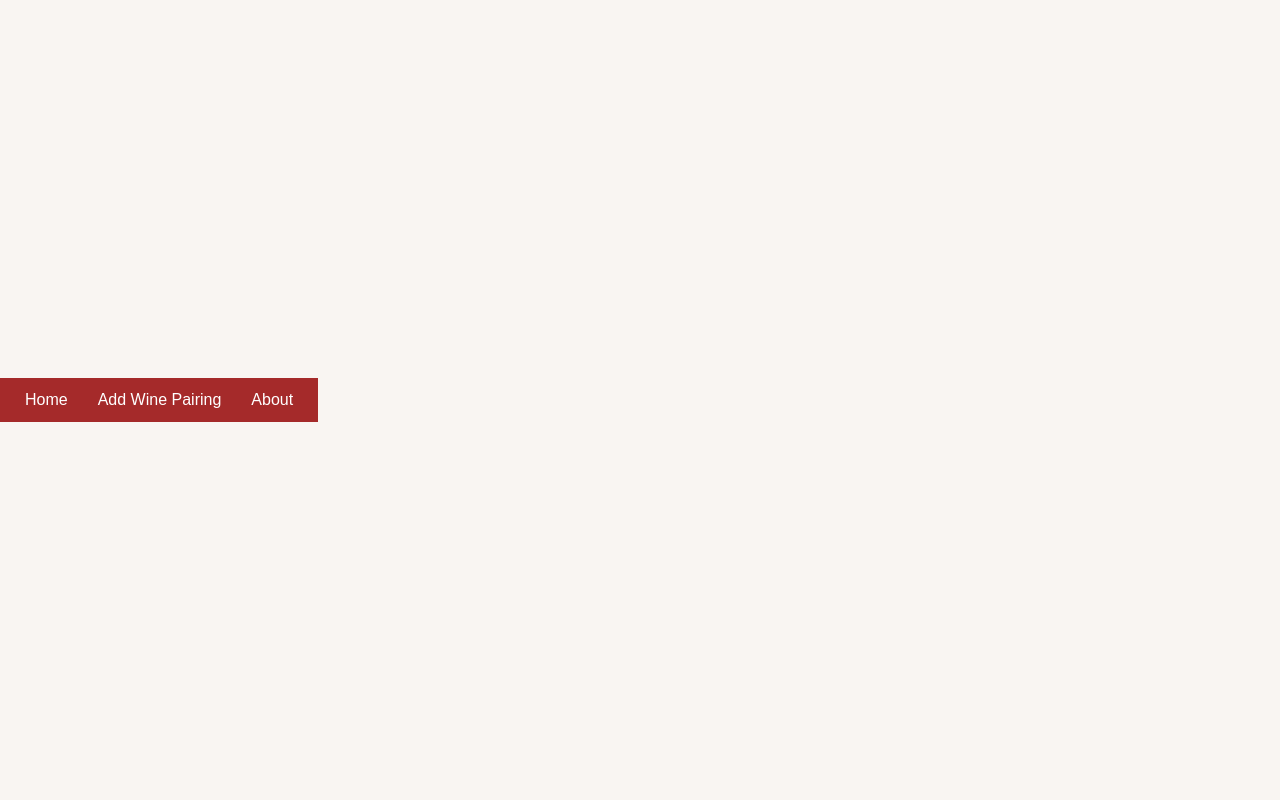
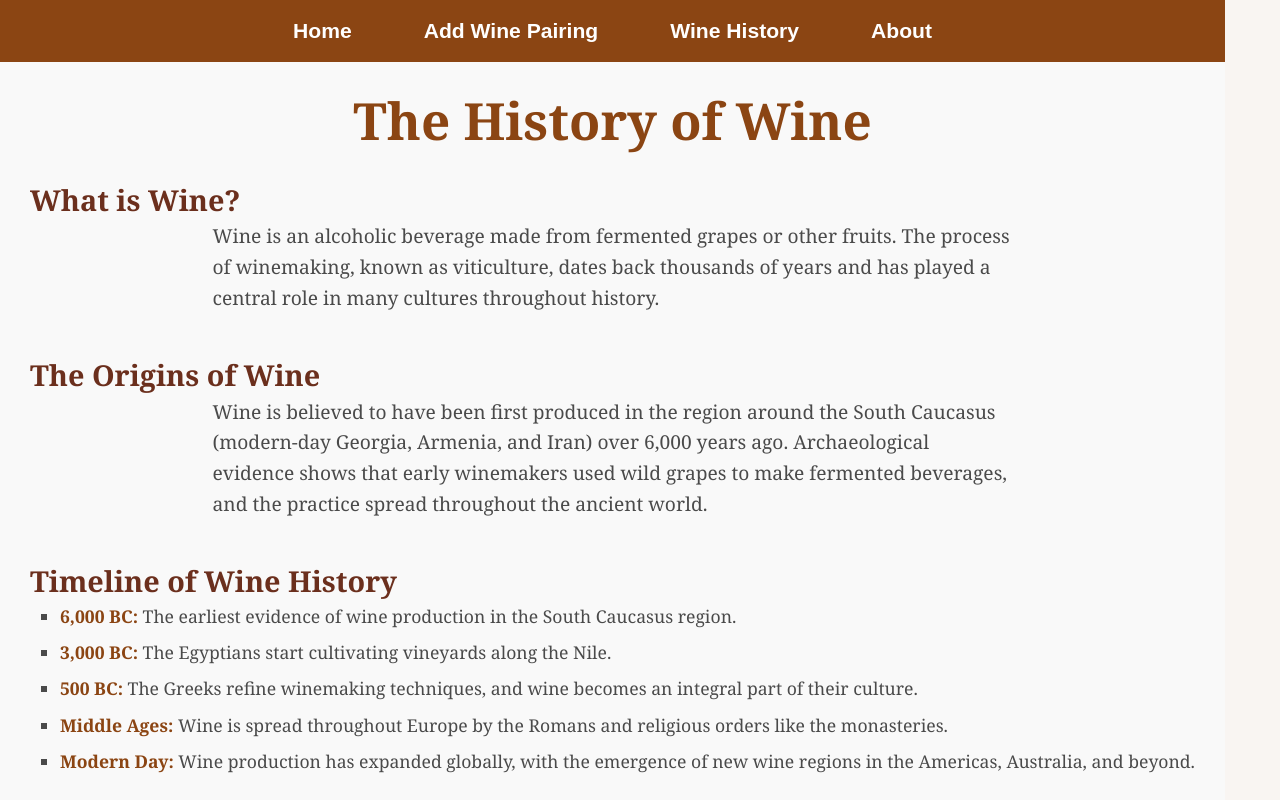
Before and after one commit to PamelaTerrell/PairingYourWineFront, a React (Vite) app: page /history in a window 1280 px wide. Shown: the top 800 px of the page. Built offline with nearby package versions, Linux system fonts and the light colour scheme.

Commit message:
addedHistory

```diff
--- a/src/App.jsx
+++ b/src/App.jsx
@@ -3,6 +3,7 @@
 import Home from './pages/Home';
 import AddWinePairing from './pages/AddWinePairing';
 import About from './pages/About';
+import WineHistory from './pages/WineHistory';
 import Navbar from './components/Navbar';
 
 const App = () => {
@@ -13,6 +14,7 @@
         <Route path="/" element={<Home />} />
         <Route path="/add" element={<AddWinePairing />} />
         <Route path="/about" element={<About />} />
+        <Route path="/history" element={<WineHistory />} />
       </Routes>
     </Router>
   );
--- a/src/components/Navbar.css
+++ b/src/components/Navbar.css
@@ -1,21 +1,33 @@
 /* Navbar.css */
+
 .navbar {
-    background-color: brown;
-    padding: 10px;
+    background-color: #8b4513;  /* Rich brown, wine-like color */
+    padding: 15px;
   }
 
-  .navbar ul {
+  .navbar-list {
     display: flex;
+    justify-content: center;
     list-style-type: none;
     margin: 0;
     padding: 0;
   }
 
-  .navbar li {
-    margin: 0 15px;
+  .navbar-item {
+    margin: 0 20px;
   }
 
-  .navbar a {
+  .navbar-link {
     color: white;
     text-decoration: none;
+    font-size: 1.2em;
+    font-weight: bold;
+    padding: 8px 16px;
+    border-radius: 5px;
+    transition: background-color 0.3s ease;
   }
+
+  .navbar-link:hover {
+    background-color: #6b2f1d;  /* A darker shade of brown */
+    border-radius: 5px;
+  }
--- a/src/components/Navbar.jsx
+++ b/src/components/Navbar.jsx
@@ -1,19 +1,30 @@
 import React from 'react';
-import './Navbar.css'
 import { Link } from 'react-router-dom';
+import './Navbar.css';  // Optional: If you want to add specific CSS styling for the Navbar
 
 const Navbar = () => {
   return (
     <nav className="navbar">
-      <ul>
-        <li>
-          <Link to="/">Home</Link>
+      <ul className="navbar-list">
+        <li className="navbar-item">
+          <Link to="/" className="navbar-link">
+            Home
+          </Link>
         </li>
-        <li>
-          <Link to="/add">Add Wine Pairing</Link>
+        <li className="navbar-item">
+          <Link to="/add" className="navbar-link">
+            Add Wine Pairing
+          </Link>
         </li>
-        <li>
-          <Link to="/about">About</Link> {/* Link to the About page */}
+        <li className="navbar-item">
+          <Link to="/history" className="navbar-link">
+            Wine History
+          </Link>
+        </li>
+        <li className="navbar-item">
+          <Link to="/about" className="navbar-link">
+            About
+          </Link>
         </li>
       </ul>
     </nav>
--- /dev/null
+++ b/src/pages/WineHistory.css
@@ -0,0 +1,46 @@
+/* WineHistory.css */
+
+.wine-history {
+    font-family: 'Georgia', serif;
+    padding: 30px;
+    color: #4a4a4a;
+    background-color: #f9f9f9;
+  }
+
+  h1 {
+    font-size: 2.5em;
+    text-align: center;
+    color: #8b4513; /* A rich brown, wine-like color */
+    margin-bottom: 20px;
+  }
+
+  h2 {
+    font-size: 1.8em;
+    margin-top: 30px;
+    color: #6b2f1d; /* Slightly darker brown */
+  }
+
+  section {
+    margin-bottom: 40px;
+  }
+
+  p {
+    font-size: 1.2em;
+    line-height: 1.6;
+    max-width: 800px;
+    margin: 0 auto;
+  }
+
+  ul {
+    list-style-type: square;
+    margin-left: 30px;
+    font-size: 1.1em;
+  }
+
+  ul li {
+    margin-bottom: 10px;
+  }
+
+  ul li strong {
+    color: #8b4513;
+  }
--- /dev/null
+++ b/src/pages/WineHistory.jsx
@@ -0,0 +1,57 @@
+import React from 'react';
+import './WineHistory.css'; // Optional: For styling
+
+const WineHistory = () => {
+  return (
+    <div className="wine-history">
+      <h1>The History of Wine</h1>
+
+      <section className="intro">
+        <h2>What is Wine?</h2>
+        <p>
+          Wine is an alcoholic beverage made from fermented grapes or other fruits. The process of winemaking, known as viticulture, dates back thousands of years and has played a central role in many cultures throughout history.
+        </p>
+      </section>
+
+      <section className="origins">
+        <h2>The Origins of Wine</h2>
+        <p>
+          Wine is believed to have been first produced in the region around the South Caucasus (modern-day Georgia, Armenia, and Iran) over 6,000 years ago. Archaeological evidence shows that early winemakers used wild grapes to make fermented beverages, and the practice spread throughout the ancient world.
+        </p>
+      </section>
+
+      <section className="timeline">
+        <h2>Timeline of Wine History</h2>
+        <ul>
+          <li><strong>6,000 BC:</strong> The earliest evidence of wine production in the South Caucasus region.</li>
+          <li><strong>3,000 BC:</strong> The Egyptians start cultivating vineyards along the Nile.</li>
+          <li><strong>500 BC:</strong> The Greeks refine winemaking techniques, and wine becomes an integral part of their culture.</li>
+          <li><strong>Middle Ages:</strong> Wine is spread throughout Europe by the Romans and religious orders like the monasteries.</li>
+          <li><strong>Modern Day:</strong> Wine production has expanded globally, with the emergence of new wine regions in the Americas, Australia, and beyond.</li>
+        </ul>
+      </section>
+
+      <section className="regions">
+        <h2>Famous Wine Regions</h2>
+        <p>
+          Over the centuries, certain regions have become world-renowned for their wine production. Some of the most famous include:
+        </p>
+        <ul>
+          <li><strong>Bordeaux, France:</strong> Known for its red wines, especially Cabernet Sauvignon and Merlot.</li>
+          <li><strong>Napa Valley, USA:</strong> A top wine region in California, famous for its bold red wines.</li>
+          <li><strong>Tuscany, Italy:</strong> Home of Chianti and other Sangiovese-based wines.</li>
+          <li><strong>Rioja, Spain:</strong> Known for its Tempranillo-based wines.</li>
+        </ul>
+      </section>
+
+      <section className="modern-wine">
+        <h2>Wine Today</h2>
+        <p>
+          Today, wine is enjoyed around the world, and the wine industry continues to evolve. New trends, such as organic and biodynamic wines, have emerged, and innovations in winemaking continue to push the boundaries of flavor and style.
+        </p>
+      </section>
+    </div>
+  );
+};
+
+export default WineHistory;
```
